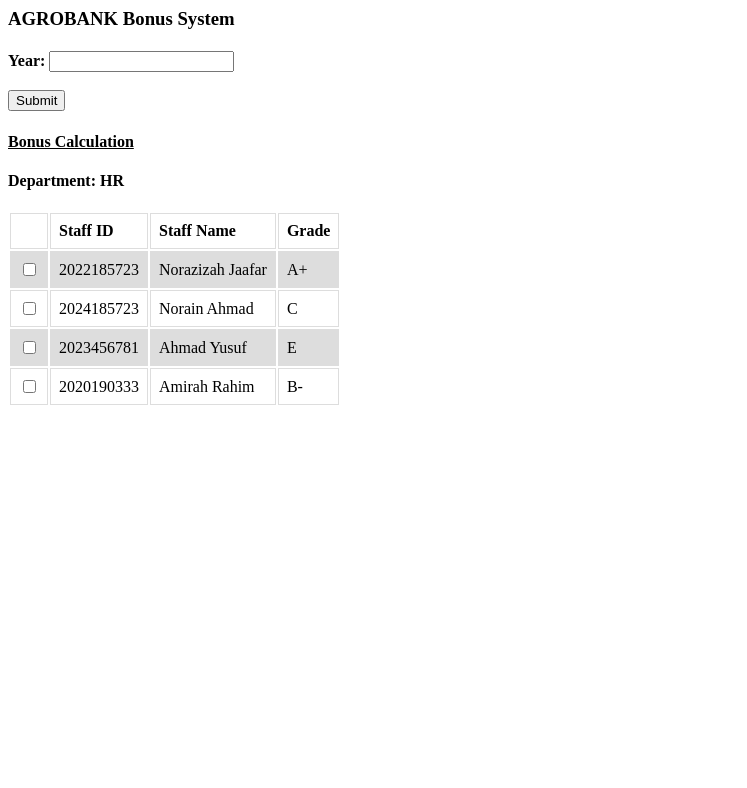
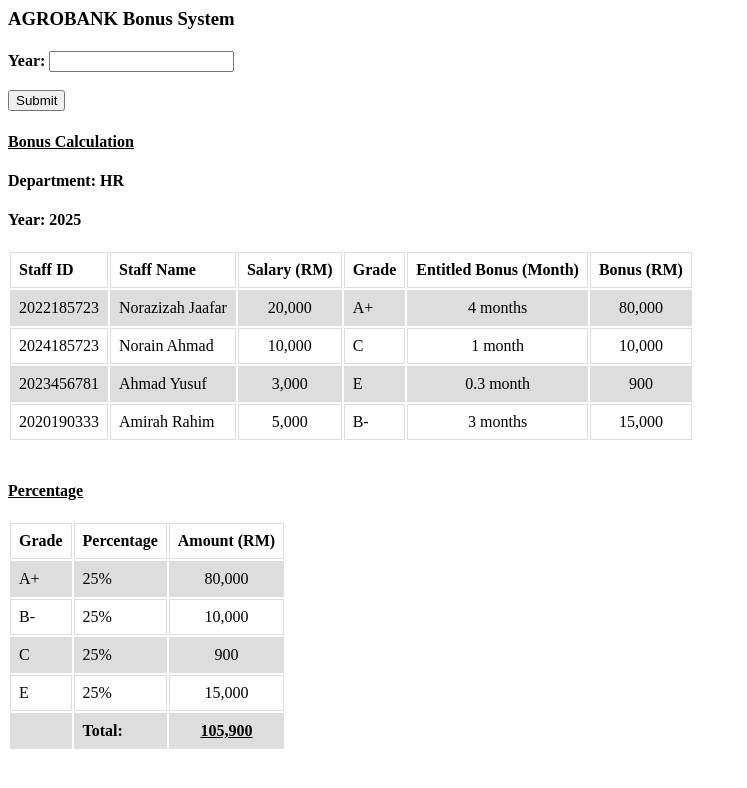
Before and after one commit to damiakhair/bonus_system, a plain HTML site: page index.html in a window 1280 px wide. Shown: the whole page, without its empty margins (0-747 px from the left). Drawn offline with Linux system fonts and the light colour scheme.

Commit message:
A bonus sytem prototype
1. Enhance the staff details list report
2. Add the percentage report

```diff
--- a/index.html
+++ b/index.html
@@ -28,36 +28,87 @@
 
 
 <h4>Department: HR</h4>
+<h4>Year: 2025</h4>
 <table>
     <tr>
-        <th></th>
         <th>Staff ID</th>
         <th>Staff Name</th>
+        <th>Salary (RM)</th>
         <th>Grade</th>
+        <th>Entitled Bonus (Month)</th>
+        <th>Bonus (RM)</th>
     </tr>
     <tr>
-        <td><input type="checkbox"></td>
         <td>2022185723</td>
         <td>Norazizah Jaafar</td>
+        <td><center>20,000</center></td>
         <td>A+</td>
+        <td><center>4 months</center></td>
+        <td><center>80,000</center></td>
     </tr>
     <tr>
-        <td><input type="checkbox"></td>
         <td>2024185723</td>
         <td>Norain Ahmad</td>
+        <td><center>10,000</center></td>
         <td>C</td>
+        <td><center>1 month</center></td>
+        <td><center>10,000</center></td>
     </tr>
     <tr>
-        <td><input type="checkbox"></td>
         <td>2023456781</td>
         <td>Ahmad Yusuf</td>
+        <td><center>3,000</center></td>
         <td>E</td>
+        <td><center>0.3 month</center></td>
+        <td><center>900</center></td>
     </tr>
     <tr>
-        <td><input type="checkbox"></td>
         <td>2020190333</td>
         <td>Amirah Rahim</td>
+        <td><center>5,000</center></td>
         <td>B-</td>
+        <td><center>3 months</center></td>
+        <td><center>15,000</center></td>
     </tr>
 </table>
+
+
+<br><h4><u>Percentage</u></h4>
+
+<table>
+    <tr>
+        <th>Grade</th>
+        <th>Percentage</th>
+        <th>Amount (RM)</th>
+    </tr>
+    <tr>
+        <td>A+</td>
+        <td>25%</td>
+        <td><center>80,000</center></td>
+    </tr>
+    <tr>
+        <td>B-</td>
+        <td>25%</td>
+        <td><center>10,000</center></td>
+    </tr>
+    <tr>
+        <td>C</td>
+        <td>25%</td>
+        <td><center>900</center></td>
+    </tr>
+    <tr>
+        <td>E</td>
+        <td>25%</td>
+        <td><center>15,000</center></td>
+    </tr>
+    <tr>
+        <td></td>
+        <td><b>Total:</b></td>
+        <td><center><b><u>105,900</u></b></center></td>
+    </tr>
+
+</table><br>
+
+<!-- Formula:
+if grade = A+ than count+= totalStaff -->
 </html>
```
